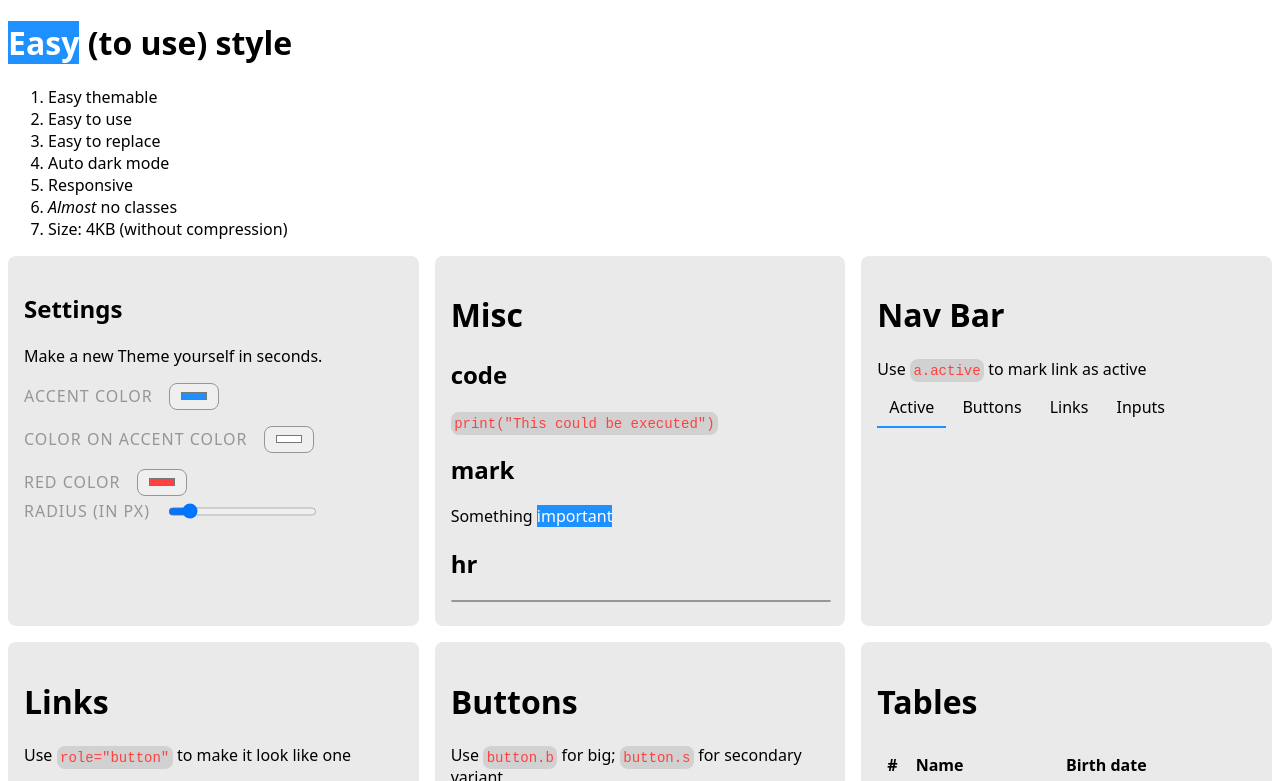
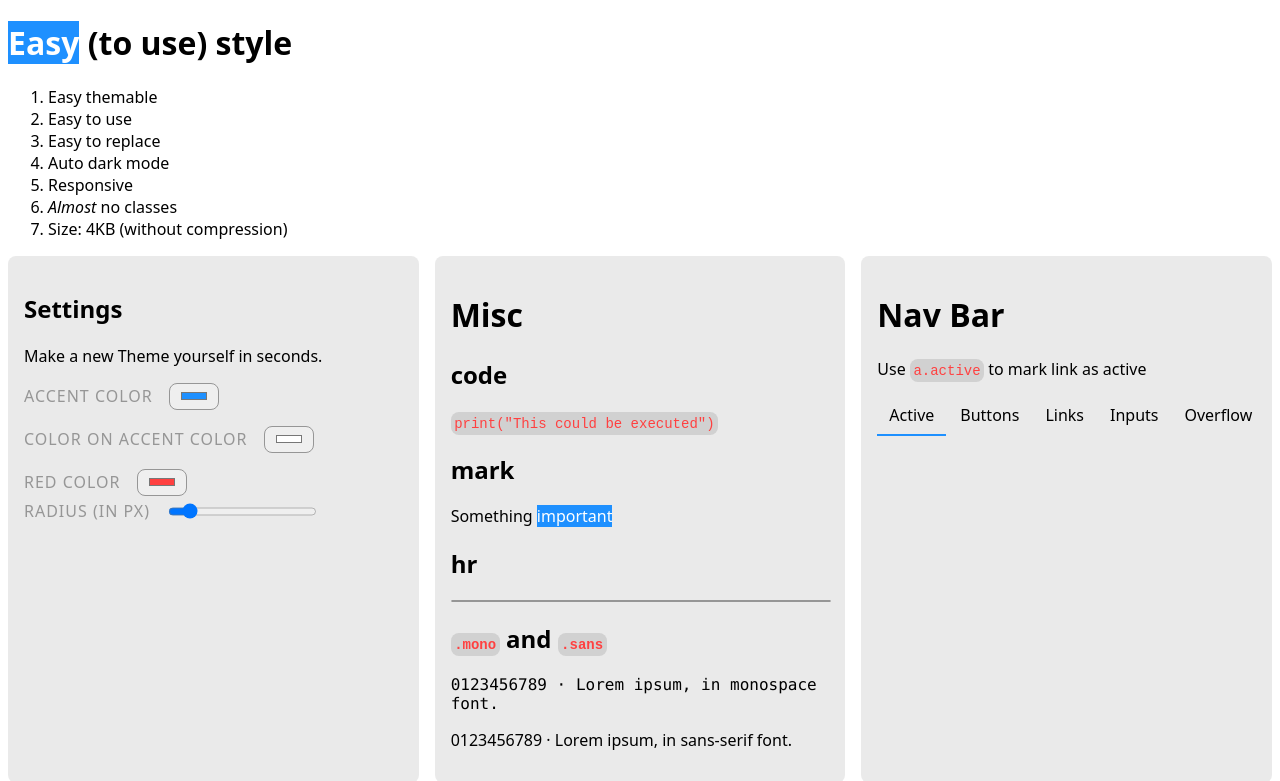
Before and after one commit to felix-schindler/easy-style, a website: page index.html in a window 1280 px wide. Shown: the top 781 px of the page. Drawn offline with Linux system fonts and the light colour scheme.

Commit message:
Version 0.1.2
- Add `.sans` and `.mono` classes
- Fix overflowing `<nav>`
- Fix `--mono` fonts

- Use bun instead of yarn
- Bump version number

```diff
--- a/index.html
+++ b/index.html
@@ -67,6 +67,9 @@
 			<p>Something <mark>important</mark></p>
 			<h2>hr</h2>
 			<hr>
+			<h2><code>.mono</code> and <code>.sans</code></h2>
+			<p class="mono">0123456789 &middot; Lorem ipsum, in monospace font.</p>
+			<p class="sans">0123456789 &middot; Lorem ipsum, in sans-serif font.</p>
 		</div>
 
 		<div class="card">
@@ -77,6 +80,7 @@
 				<a href="#buttons">Buttons</a>
 				<a href="#links">Links</a>
 				<a href="#inputs">Inputs</a>
+				<a href="#!">Overflow</a>
 			</nav>
 		</div>
 
--- a/package.json
+++ b/package.json
@@ -1,6 +1,6 @@
 {
   "name": "easy-style",
-  "version": "0.1.0",
+  "version": "0.1.2",
   "description": "Easy to use style",
   "repository": "https://github.com/felix-schindler/easy-style",
   "author": "Felix <webmaster@schindlerfelix.de>",
--- a/src/main.css
+++ b/src/main.css
@@ -1,5 +1,5 @@
 /*!
-Easy Style CSS Framework v0.1.0
+Easy Style CSS Framework v0.1.2
 URL: https://github.com/felix-schindler/easy-style
 */
 
@@ -10,6 +10,7 @@ URL: https://github.com/felix-schindler/easy-style
 @import "inputs.css";
 @import "disabled.css";
 @import "table.css";
+@import "typo.css";
 
 /* Misc */
 html {
@@ -31,7 +32,7 @@ html {
 
 	/* Misc */
 	--sans: system-ui, -apple-system, BlinkMacSystemFont, 'Segoe UI', Roboto, Oxygen, Ubuntu, Cantarell, 'Open Sans', 'Helvetica Neue', sans-serif;
-	--mono: ui-monospace, Menlo, Monaco, "Cascadia Mono", "Segoe UI Mono", "Roboto Mono", "Oxygen Mono", "Ubuntu Monospace", "Source Code Pro", "Fira Mono", "Droid Sans Mono", "Courier New", monospace;
+	--mono: ui-monospace, SFMono-Regular, SF Mono, Menlo, Consolas, Liberation Mono, monospace;
 	--radius: 8px;
 	--trans: background-color 200ms;
 }
--- a/src/nav.css
+++ b/src/nav.css
@@ -1,3 +1,9 @@
+nav {
+	display: flex;
+	gap: .125em;
+	overflow: scroll;
+}
+
 nav a {
 	border-radius: var(--radius);
 	padding: .5em .75em;
--- /dev/null
+++ b/src/typo.css
@@ -0,0 +1,7 @@
+.mono {
+	font-family: var(--mono);
+}
+
+.sans {
+	font-family: var(--sans);
+}
```
Also changed, not shown: easy-style.min.css, 3 other files.
